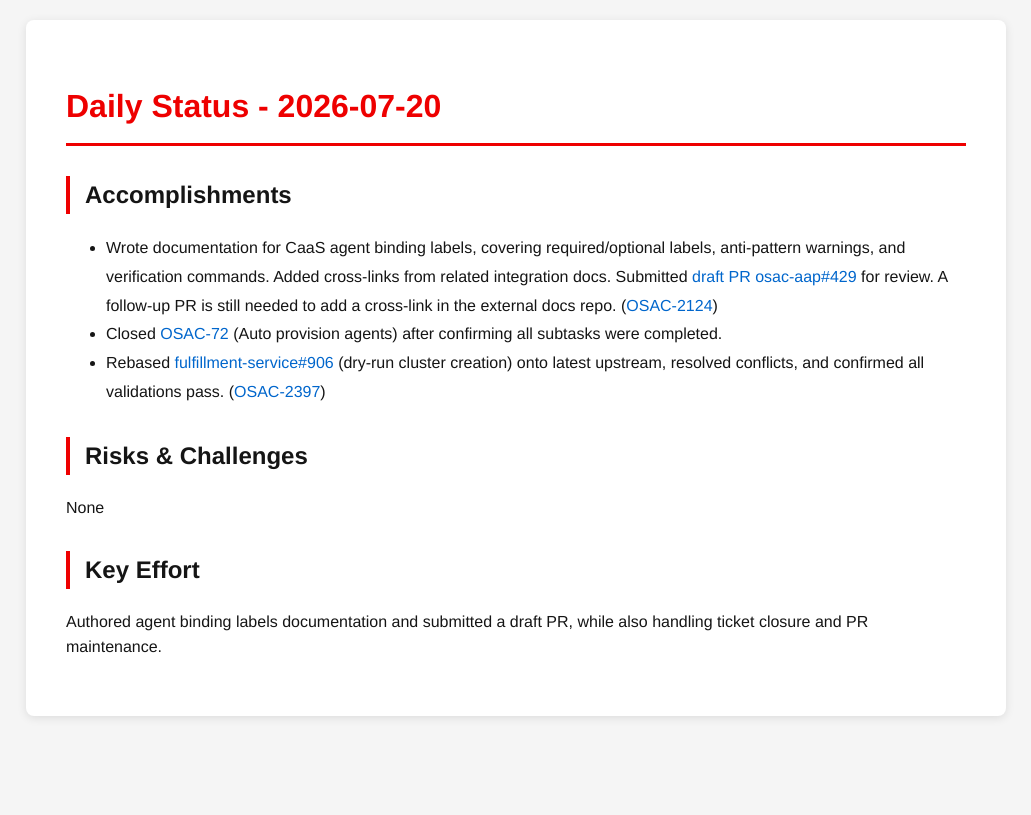
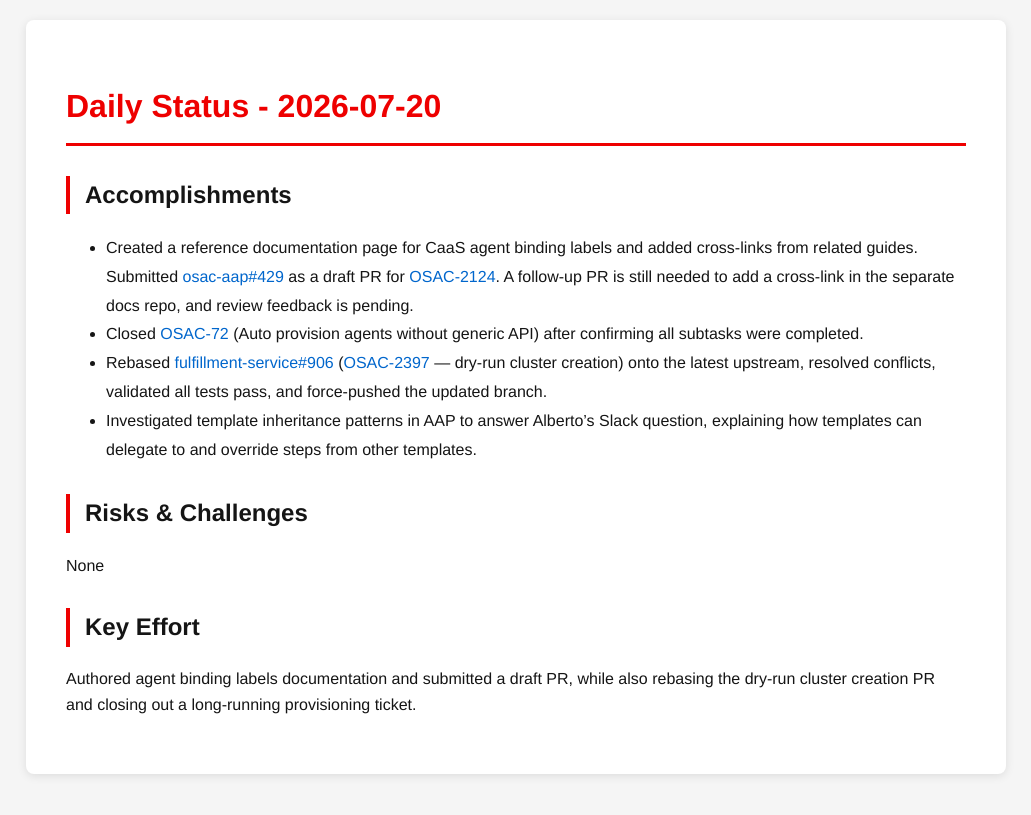
Before and after one commit to tzvatot/daily-status, a Jekyll site: the page built from 2026-07-20.md, in a window 1280 px wide. Shown: the top 815 px of the page, without its empty margins (124-1155 px from the left). Built offline with Jekyll 4.4.1, drawn with Linux system fonts in a browser that asks for light colours.

Commit message:
Daily status update - 2026-07-20

```diff
--- a/2026-07-20.md
+++ b/2026-07-20.md
@@ -7,12 +7,13 @@ date: 2026-07-20
 # Daily Status - 2026-07-20
 
 ## Accomplishments
-- Wrote documentation for CaaS agent binding labels, covering required/optional labels, anti-pattern warnings, and verification commands. Added cross-links from related integration docs. Submitted [draft PR osac-aap#429](https://github.com/osac-project/osac-aap/pull/429) for review. A follow-up PR is still needed to add a cross-link in the external docs repo. ([OSAC-2124](https://redhat.atlassian.net/browse/OSAC-2124))
-- Closed [OSAC-72](https://redhat.atlassian.net/browse/OSAC-72) (Auto provision agents) after confirming all subtasks were completed.
-- Rebased [fulfillment-service#906](https://github.com/osac-project/fulfillment-service/pull/906) (dry-run cluster creation) onto latest upstream, resolved conflicts, and confirmed all validations pass. ([OSAC-2397](https://redhat.atlassian.net/browse/OSAC-2397))
+- Created a reference documentation page for CaaS agent binding labels and added cross-links from related guides. Submitted [osac-aap#429](https://github.com/osac-project/osac-aap/pull/429) as a draft PR for [OSAC-2124](https://redhat.atlassian.net/browse/OSAC-2124). A follow-up PR is still needed to add a cross-link in the separate docs repo, and review feedback is pending.
+- Closed [OSAC-72](https://redhat.atlassian.net/browse/OSAC-72) (Auto provision agents without generic API) after confirming all subtasks were completed.
+- Rebased [fulfillment-service#906](https://github.com/osac-project/fulfillment-service/pull/906) ([OSAC-2397](https://redhat.atlassian.net/browse/OSAC-2397) — dry-run cluster creation) onto the latest upstream, resolved conflicts, validated all tests pass, and force-pushed the updated branch.
+- Investigated template inheritance patterns in AAP to answer Alberto's Slack question, explaining how templates can delegate to and override steps from other templates.
 
 ## Risks & Challenges
 None
 
 ## Key Effort
-Authored agent binding labels documentation and submitted a draft PR, while also handling ticket closure and PR maintenance.
+Authored agent binding labels documentation and submitted a draft PR, while also rebasing the dry-run cluster creation PR and closing out a long-running provisioning ticket.
```
